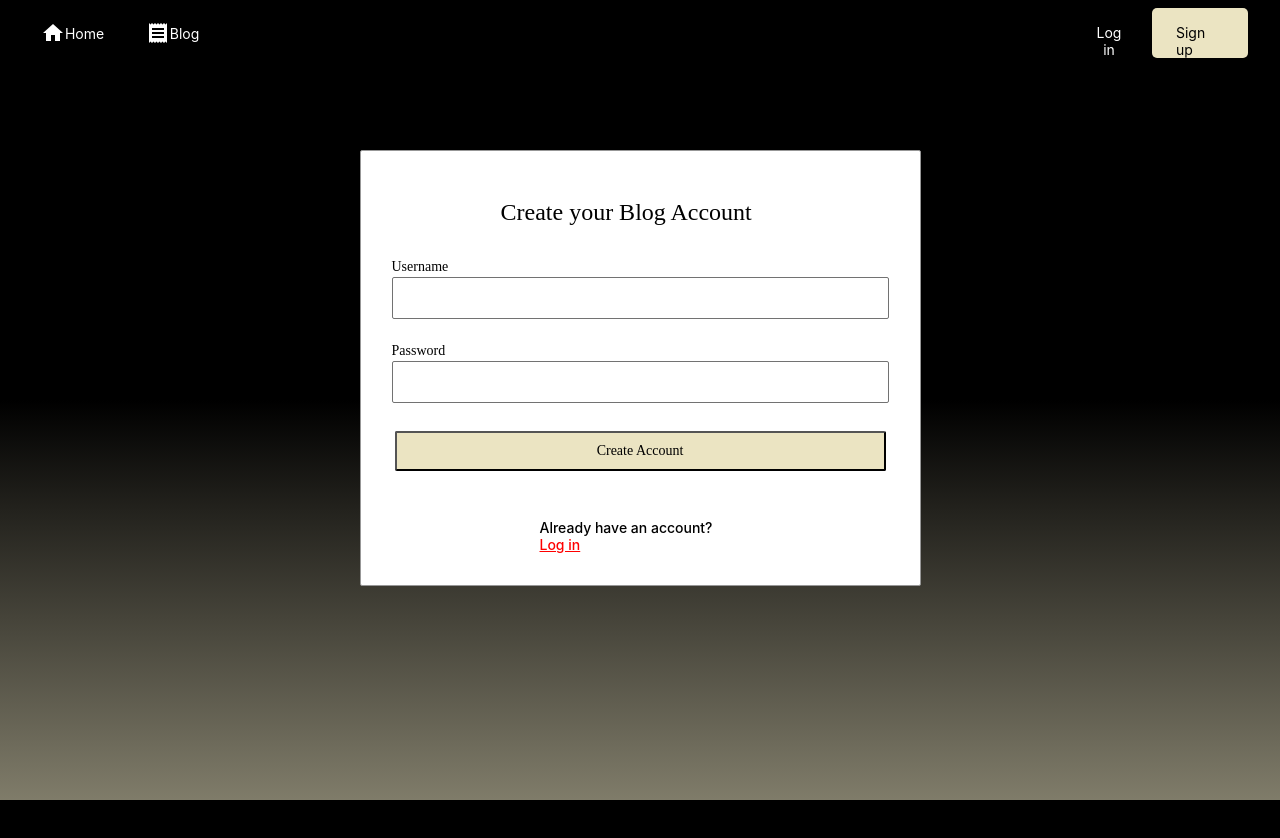
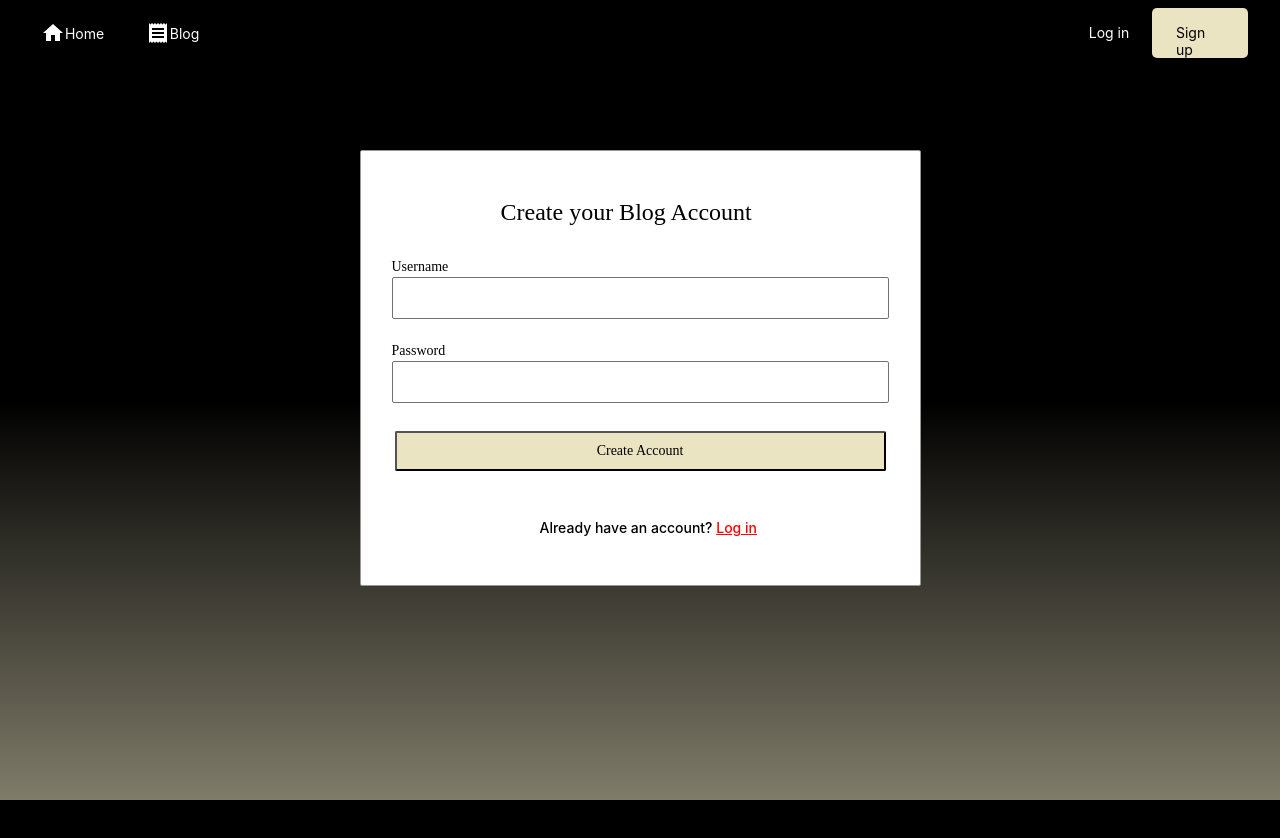
Before and after one commit to GaryVang/blog-new-template, a React (Create React App) app: page /signup in a window 1280 px wide. Shown: the top 838 px of the page. Built offline with nearby package versions, Linux system fonts and the light colour scheme.

Commit message:
Minor css changes to navbar and textarea of blog.

```diff
--- a/src/App.css
+++ b/src/App.css
@@ -2,7 +2,7 @@
   text-align: center;
 }
 
-.App-logo {
+/* .App-logo {
   height: 40vmin;
   pointer-events: none;
 }
@@ -35,4 +35,4 @@
   to {
     transform: rotate(360deg);
   }
-}
+} */
--- a/src/components/Header/Header.css
+++ b/src/components/Header/Header.css
@@ -1,6 +1,10 @@
 body {
     background: linear-gradient(180deg, #000000 50%, #FFF8D3 150%);
     background-attachment: fixed;
+}
+
+.navbar-container {
+    /* overflow: scroll; */
 }
 
 .left-wrapper > ul {
@@ -49,6 +53,7 @@ li a {
     /* font-size: 14px; */
     width: 38px;
     height: 18px;
+    white-space: nowrap;
 }
 
 .signup a {
--- a/src/components/Pages/Blog.css
+++ b/src/components/Pages/Blog.css
@@ -7,6 +7,7 @@
 .bg-square {
     height: 788px;
     width: 1006px;
+    min-width: 500px;
     border: 1px solid #979797;
     border-radius: 2px;
     background-color: #FBFBFB;
@@ -24,8 +25,12 @@
 }
 
 textarea {
-    width: 910px;
+    /* width: 910px; */
     height: 524px;
+
+    width: 90%;
+    /* min-width: auto; */
+
 }
 
 .button-wrapper {
--- a/src/components/Pages/Login.css
+++ b/src/components/Pages/Login.css
@@ -2,6 +2,7 @@
     display: flex;
     justify-content: center;
     margin-top: 84px;
+    white-space: nowrap;
 }
 
 .bg-login {
--- a/src/components/Pages/Signup.css
+++ b/src/components/Pages/Signup.css
@@ -2,6 +2,7 @@
     display: flex;
     justify-content: center;
     margin-top: 84px;
+    white-space: nowrap;
 }
 
 .bg-signup {
```
